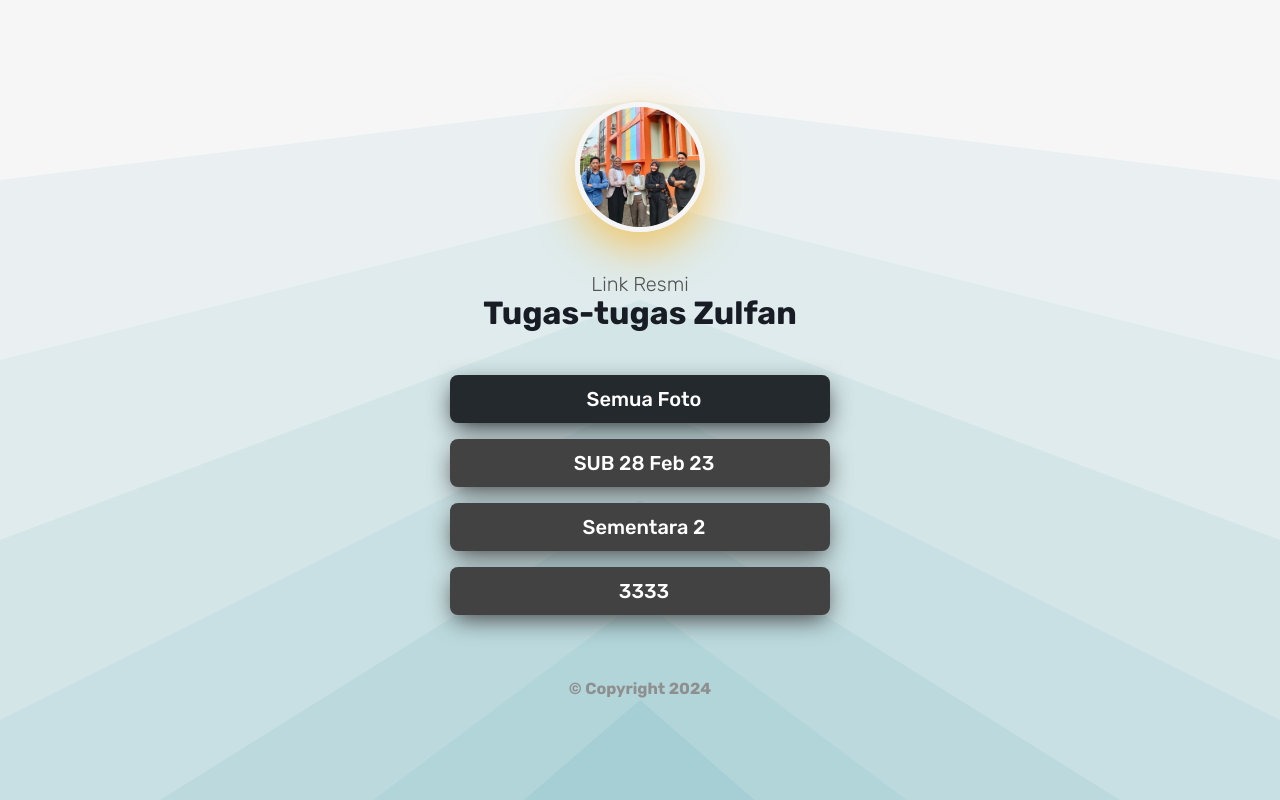
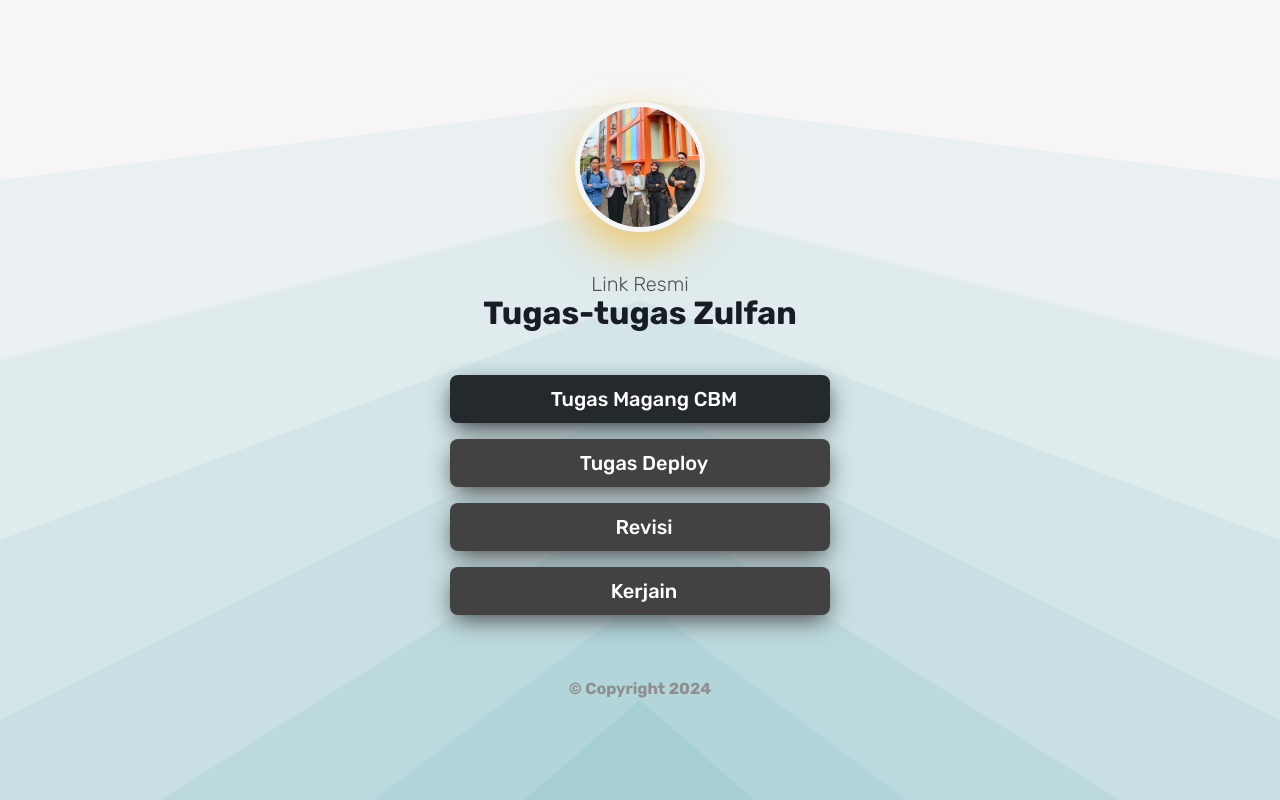
Before and after one commit to zulfa35k/tugas, a plain HTML site: page index.html in a window 1280 px wide. Drawn offline with Linux system fonts and the light colour scheme.

Commit message:
Update index.html

```diff
--- a/index.html
+++ b/index.html
@@ -85,9 +85,9 @@
           </a> -->
         </li>
         <li id="github1">
-          <a href="https://drive.google.com/drive/folders/1JBF77Wza2VYGA7v7ltotR0Xv2XkKsZwo?usp=share_link"target=_blank>
+          <a href="https://drive.google.com/drive/folders/1eofrXwS0u75EngHMqL1eycFPzTKoGdqu?usp=sharing"target=_blank>
             <i class=""></i>
-            Semua Foto
+            Tugas Magang CBM
           </a>
         </li>
 <!--         <li id="instagram">
@@ -111,25 +111,25 @@
 
         </li>
         <li id="github">
-          <a href="https://drive.google.com/drive/folders/18Z-FLcy-QlY7p2gwS0FbxO8qY-LLCDhW?usp=sharing"target=_blank>
+          <a href="https://drive.google.com/"target=_blank>
             <i class=""></i>
-            SUB 28 Feb 23
+            Tugas Deploy
           </a>
         </li>
 
         </li>
         <li id="github">
-          <a href="https://drive.google.com/drive/folders/1JBF77Wza2VYGA7v7ltotR0Xv2XkKsZwo?usp=share_link"target=_blank>
+           <a href="https://drive.google.com/"target=_blank>
             <i class=""></i>
-            Sementara 2
+            Revisi
           </a>
         </li>
 
         </li>
         <li id="github">
-          <a href="https://drive.google.com/drive/folders/1JBF77Wza2VYGA7v7ltotR0Xv2XkKsZwo?usp=share_link"target=_blank>
+            <a href="https://drive.google.com/"target=_blank>
             <i class=""></i>
-            3333
+            Kerjain
           </a>
         </li>
       </ul>
```
